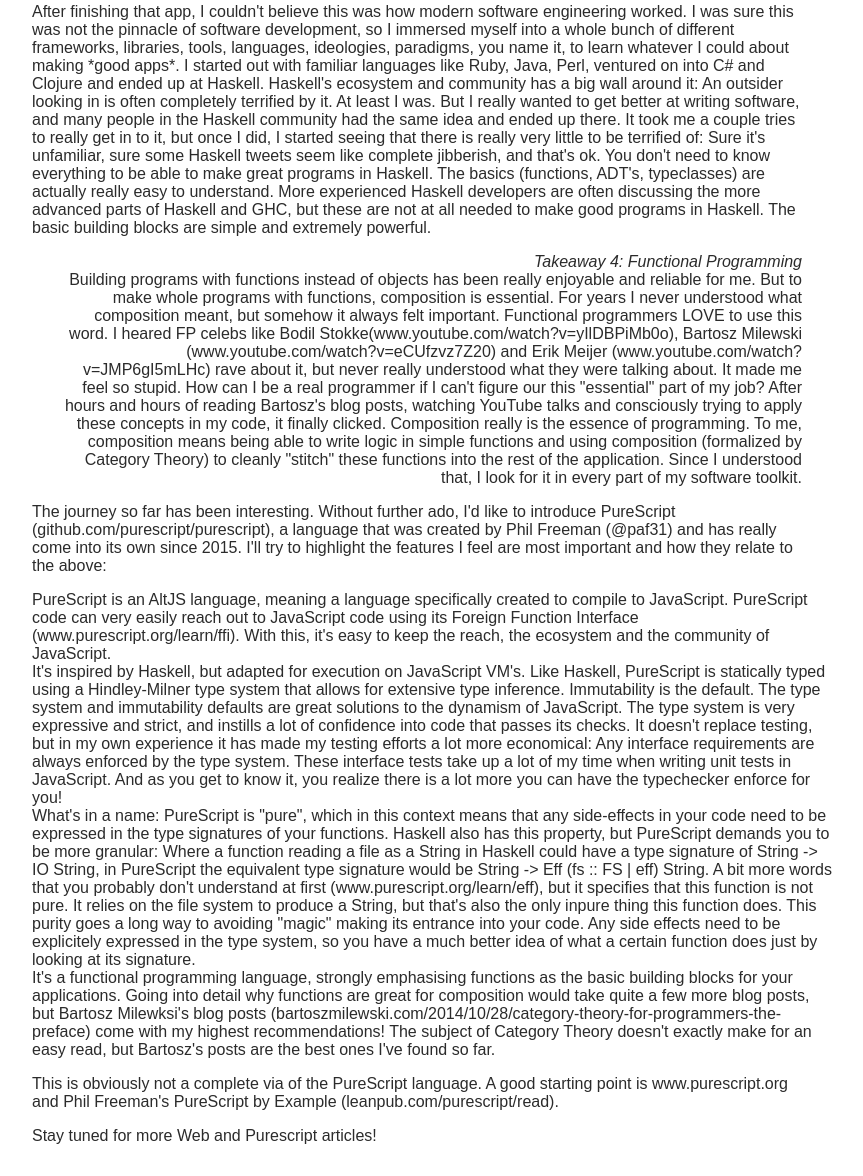
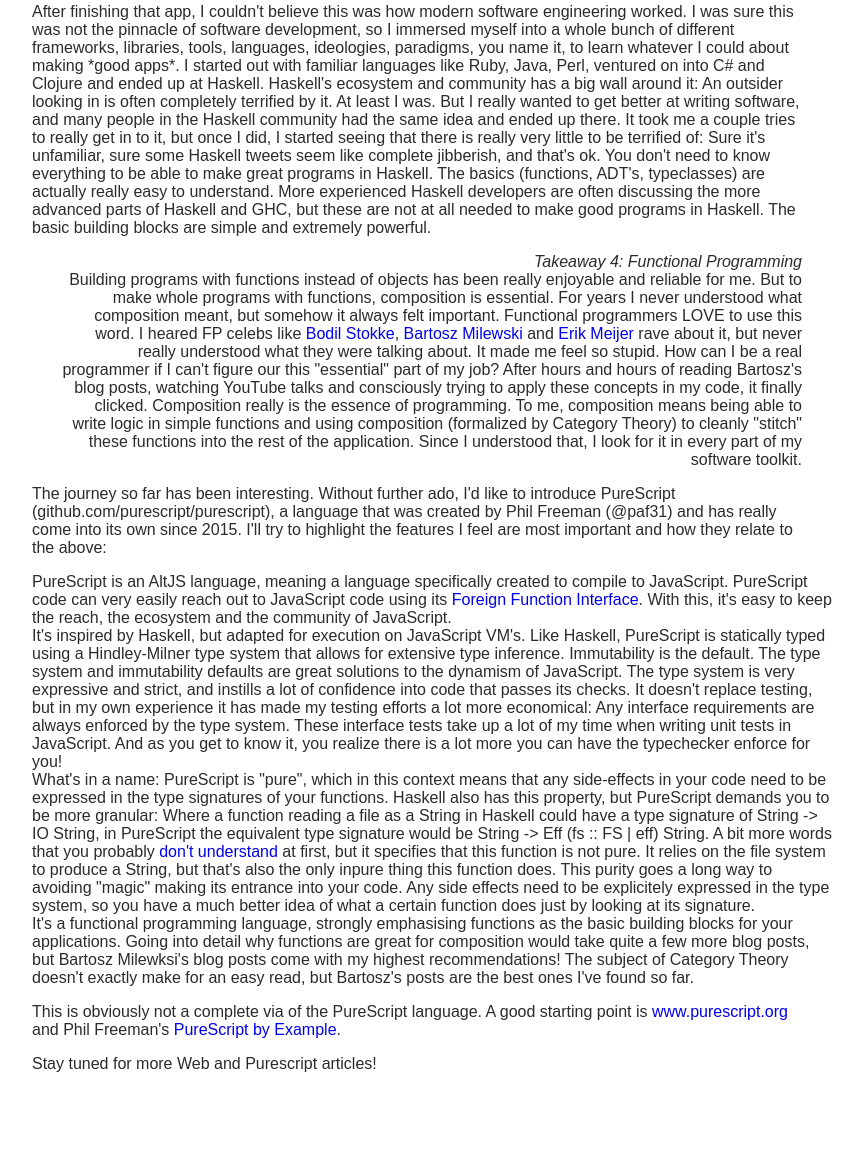
Before and after one commit to FrigoEU/frigoeu.github.io, a plain HTML site: page blog1.html in a window 1280 px wide. Shown: the part 1209-2385 px from the top of the page, without its empty margins (208-1071 px from the left). After the commit the page ends 2313 px from the top, so only its background shows below. Drawn offline with Linux system fonts and the light colour scheme.

Commit message:
Added links to blog1

```diff
--- a/blog1.html
+++ b/blog1.html
@@ -46,28 +46,28 @@
     </p>
     <p class="takeaway">
     <em> Takeaway 4: Functional Programming </em>
-    Building programs with functions instead of objects has been really enjoyable and reliable for me. But to make whole programs with functions, composition is essential. For years I never understood what composition meant, but somehow it always felt important. Functional programmers LOVE to use this word. I heared FP celebs like Bodil Stokke(www.youtube.com/watch?v=yIlDBPiMb0o), Bartosz Milewski (www.youtube.com/watch?v=eCUfzvz7Z20) and Erik Meijer (www.youtube.com/watch?v=JMP6gI5mLHc) rave about it, but never really understood what they were talking about. It made me feel so stupid. How can I be a real programmer if I can't figure our this "essential" part of my job? After hours and hours of reading Bartosz's blog posts, watching YouTube talks and consciously trying to apply these concepts in my code, it finally clicked. Composition really is the essence of programming. To me, composition means being able to write logic in simple functions and using composition (formalized by Category Theory) to cleanly "stitch" these functions into the rest of the application. Since I understood that, I look for it in every part of my software toolkit.
+    Building programs with functions instead of objects has been really enjoyable and reliable for me. But to make whole programs with functions, composition is essential. For years I never understood what composition meant, but somehow it always felt important. Functional programmers LOVE to use this word. I heared FP celebs like <a href="www.youtube.com/watch?v=yIlDBPiMb0o">Bodil Stokke</a>, <a href="www.youtube.com/watch?v=eCUfzvz7Z20">Bartosz Milewski</a> and <a href="www.youtube.com/watch?v=JMP6gI5mLHc">Erik Meijer</a> rave about it, but never really understood what they were talking about. It made me feel so stupid. How can I be a real programmer if I can't figure our this "essential" part of my job? After hours and hours of reading Bartosz's blog posts, watching YouTube talks and consciously trying to apply these concepts in my code, it finally clicked. Composition really is the essence of programming. To me, composition means being able to write logic in simple functions and using composition (formalized by Category Theory) to cleanly "stitch" these functions into the rest of the application. Since I understood that, I look for it in every part of my software toolkit.
     </p>
     <p>
     The journey so far has been interesting. Without further ado, I'd like to introduce PureScript (github.com/purescript/purescript), a language that was created by Phil Freeman (@paf31) and has really come into its own since 2015. I'll try to highlight the features I feel are most important and how they relate to the above:
     </p>
     <ul>
       <li>
-    PureScript is an AltJS language, meaning a language specifically created to compile to JavaScript. PureScript code can very easily reach out to JavaScript code using its Foreign Function Interface (www.purescript.org/learn/ffi). With this, it's easy to keep the reach, the ecosystem and the community of JavaScript.
+    PureScript is an AltJS language, meaning a language specifically created to compile to JavaScript. PureScript code can very easily reach out to JavaScript code using its <a href="www.purescript.org/learn/ffi">Foreign Function Interface</a>. With this, it's easy to keep the reach, the ecosystem and the community of JavaScript.
       </li>
       <li>
     It's inspired by Haskell, but adapted for execution on JavaScript VM's. Like Haskell, PureScript is statically typed using a Hindley-Milner type system that allows for extensive type inference. Immutability is the default. The type system and immutability defaults are great solutions to the dynamism of JavaScript. The type system is very expressive and strict, and instills a lot of confidence into code that passes its checks. It doesn't replace testing, but in my own experience it has made my testing efforts a lot more economical: Any interface requirements are always enforced by the type system. These interface tests take up a lot of my time when writing unit tests in JavaScript. And as you get to know it, you realize there is a lot more you can have the typechecker enforce for you!
       </li>
       <li>
-    What's in a name: PureScript is "pure", which in this context means that any side-effects in your code need to be expressed in the type signatures of your functions. Haskell also has this property, but PureScript demands you to be more granular: Where a function reading a file as a String in Haskell could have a type signature of String -> IO String, in PureScript the equivalent type signature would be String -> Eff (fs :: FS | eff) String. A bit more words that you probably don't understand at first (www.purescript.org/learn/eff), but it specifies that this function is not pure. It relies on the file system to produce a String, but that's also the only inpure thing this function does.
+    What's in a name: PureScript is "pure", which in this context means that any side-effects in your code need to be expressed in the type signatures of your functions. Haskell also has this property, but PureScript demands you to be more granular: Where a function reading a file as a String in Haskell could have a type signature of String -> IO String, in PureScript the equivalent type signature would be String -> Eff (fs :: FS | eff) String. A bit more words that you probably <a href="www.purescript.org/learn/eff">don't understand</a> at first, but it specifies that this function is not pure. It relies on the file system to produce a String, but that's also the only inpure thing this function does.
     This purity goes a long way to avoiding "magic" making its entrance into your code. Any side effects need to be explicitely expressed in the type system, so you have a much better idea of what a certain function does just by looking at its signature.
       </li>
       <li>
-    It's a functional programming language, strongly emphasising functions as the basic building blocks for your applications. Going into detail why functions are great for composition would take quite a few more blog posts, but Bartosz Milewksi's blog posts (bartoszmilewski.com/2014/10/28/category-theory-for-programmers-the-preface) come with my highest recommendations! The subject of Category Theory doesn't exactly make for an easy read, but Bartosz's posts are the best ones I've found so far.
+    It's a functional programming language, strongly emphasising functions as the basic building blocks for your applications. Going into detail why functions are great for composition would take quite a few more blog posts, but <a href="bartoszmilewski.com/2014/10/28/category-theory-for-programmers-the-preface"></a>Bartosz Milewksi's blog posts come with my highest recommendations! The subject of Category Theory doesn't exactly make for an easy read, but Bartosz's posts are the best ones I've found so far.
       </li>
     </ul>
     <p>
-    This is obviously not a complete via of the PureScript language. A good starting point is www.purescript.org and Phil Freeman's PureScript by Example (leanpub.com/purescript/read).
+    This is obviously not a complete via of the PureScript language. A good starting point is <a href="www.purescript.org">www.purescript.org</a> and Phil Freeman's <a href="leanpub.com/purescript/read">PureScript by Example</a>.
     </p>
     <p>
     Stay tuned for more Web and Purescript articles!
```
